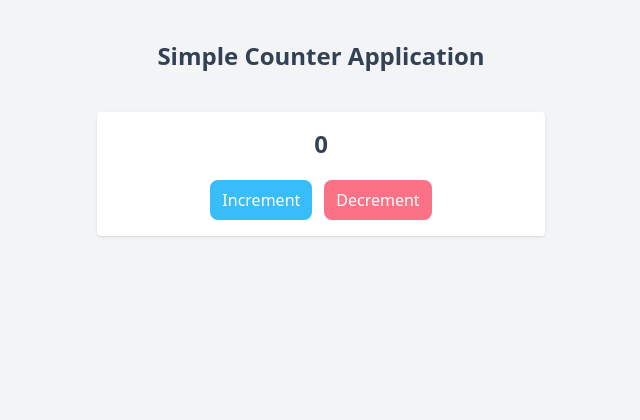
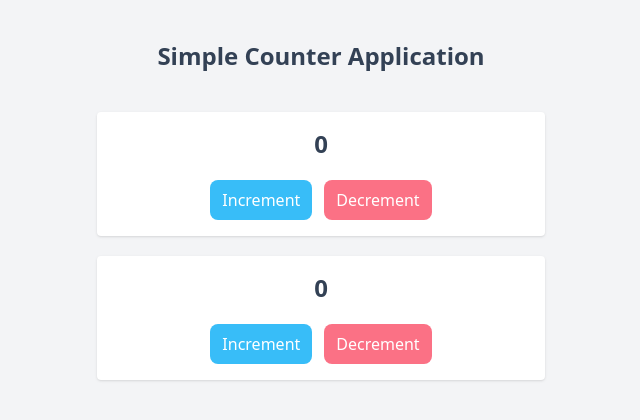
Before and after one commit to Shakilofficial/mastering-redux, a React (Vite) app: page / in a window 1280 px wide. Shown: the top 420 px of the page, without its empty margins (319-959 px from the left). Built offline with nearby package versions, Linux system fonts and the light colour scheme.

Commit message:
added dynamic counter and update store with rootreducer

```diff
--- a/src/App.jsx
+++ b/src/App.jsx
@@ -1,3 +1,4 @@
+import DynamicHooksCounter from "./components/DynamicHooksCounter";
 import HooksCounter from "./components/HooksCounter";
 
 function App() {
@@ -10,6 +11,7 @@ function App() {
       <div className="max-w-md mx-auto mt-10 space-y-5">
         {/*       <Counter></Counter> */}
         <HooksCounter />
+        <DynamicHooksCounter />
       </div>
     </div>
   );
--- a/src/components/Counter.jsx
+++ b/src/components/Counter.jsx
@@ -8,13 +8,13 @@ function Counter({ count, increment, decrement }) {
       <div className="flex space-x-3">
         <button
           className="bg-indigo-400 text-white px-3 py-2 rounded shadow"
-          onClick={() => increment(1)}
+          onClick={() => increment()}
         >
           Increment
         </button>
         <button
           className="bg-red-400 text-white px-3 py-2 rounded shadow"
-          onClick={() => decrement(1)}
+          onClick={() => decrement()}
         >
           Decrement
         </button>
--- /dev/null
+++ b/src/components/DynamicHooksCounter.jsx
@@ -0,0 +1,29 @@
+import { useDispatch, useSelector } from "react-redux";
+import { decrement, increment } from "../redux/dynamicCounter/actions";
+
+const DynamicHooksCounter = () => {
+  const count = useSelector((state) => state.dynamicCounter.value);
+  const dispatch = useDispatch();
+
+  return (
+    <div className="p-4 h-auto flex flex-col items-center justify-center space-y-5 bg-white rounded shadow">
+      <div className="text-2xl font-semibold">{count}</div>
+      <div className="flex space-x-3">
+        <button
+          onClick={() => dispatch(increment(5))}
+          className="bg-sky-400 text-white px-3 py-2 rounded-lg"
+        >
+          Increment
+        </button>
+        <button
+          onClick={() => dispatch(decrement(3))}
+          className="bg-rose-400 text-white px-3 py-2 rounded-lg"
+        >
+          Decrement
+        </button>
+      </div>
+    </div>
+  );
+};
+
+export default DynamicHooksCounter;
--- /dev/null
+++ b/src/redux/dynamicCounter/actionTypes.js
@@ -0,0 +1,2 @@
+export const DINCREMENT = 'dynamicCounter/increment';
+export const DDECREMENT = 'dynamicCounter/decrement';
--- /dev/null
+++ b/src/redux/dynamicCounter/actions.js
@@ -0,0 +1,15 @@
+import { DDECREMENT, DINCREMENT } from "./actionTypes";
+
+export const increment = (value) => {
+  return {
+      type: DINCREMENT,
+      payload:value,
+  };
+};
+
+export const decrement = (value) => {
+  return {
+      type: DDECREMENT,
+      payload:value,
+  };
+};
--- /dev/null
+++ b/src/redux/dynamicCounter/dynamicCounterReducer.js
@@ -0,0 +1,24 @@
+import { DDECREMENT, DINCREMENT } from "./actionTypes";
+
+const initialState = {
+  value: 0,
+};
+
+const dynamicCounterReducer = (state = initialState, action) => {
+  switch (action.type) {
+    case DINCREMENT:
+      return {
+        ...state,
+        value: state.value + action.payload,
+      };
+    case DDECREMENT:
+      return {
+        ...state,
+        value: state.value - action.payload,
+      };
+    default:
+      return state;
+  }
+};
+
+export default dynamicCounterReducer;
--- /dev/null
+++ b/src/redux/rootReducer.js
@@ -0,0 +1,10 @@
+import { combineReducers } from "@reduxjs/toolkit";
+import CounterReducer from "./counter/counterReducer";
+import dynamicCounterReducer from "./dynamicCounter/dynamicCounterReducer";
+
+const rootReducer = combineReducers({
+  counter: CounterReducer,
+  dynamicCounter: dynamicCounterReducer,
+});
+
+export default rootReducer;
--- a/src/redux/store.js
+++ b/src/redux/store.js
@@ -1,10 +1,8 @@
 import { configureStore } from "@reduxjs/toolkit";
-import CounterReducer from "./counter/counterReducer";
+import rootReducer from "./rootReducer";
 
 const store = configureStore({
-  reducer: {
-    counter: CounterReducer,
-  },
+  reducer: rootReducer,
 });
 
 export default store;
```
